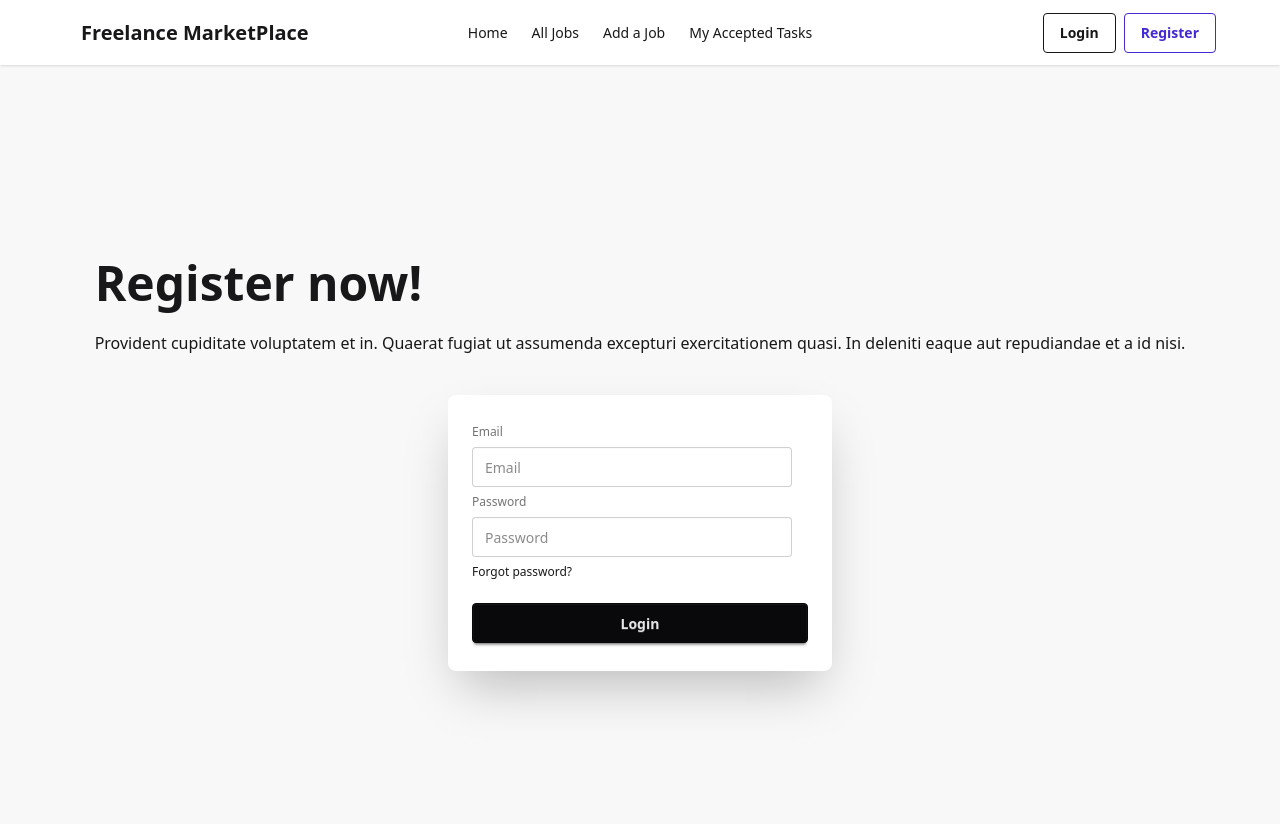
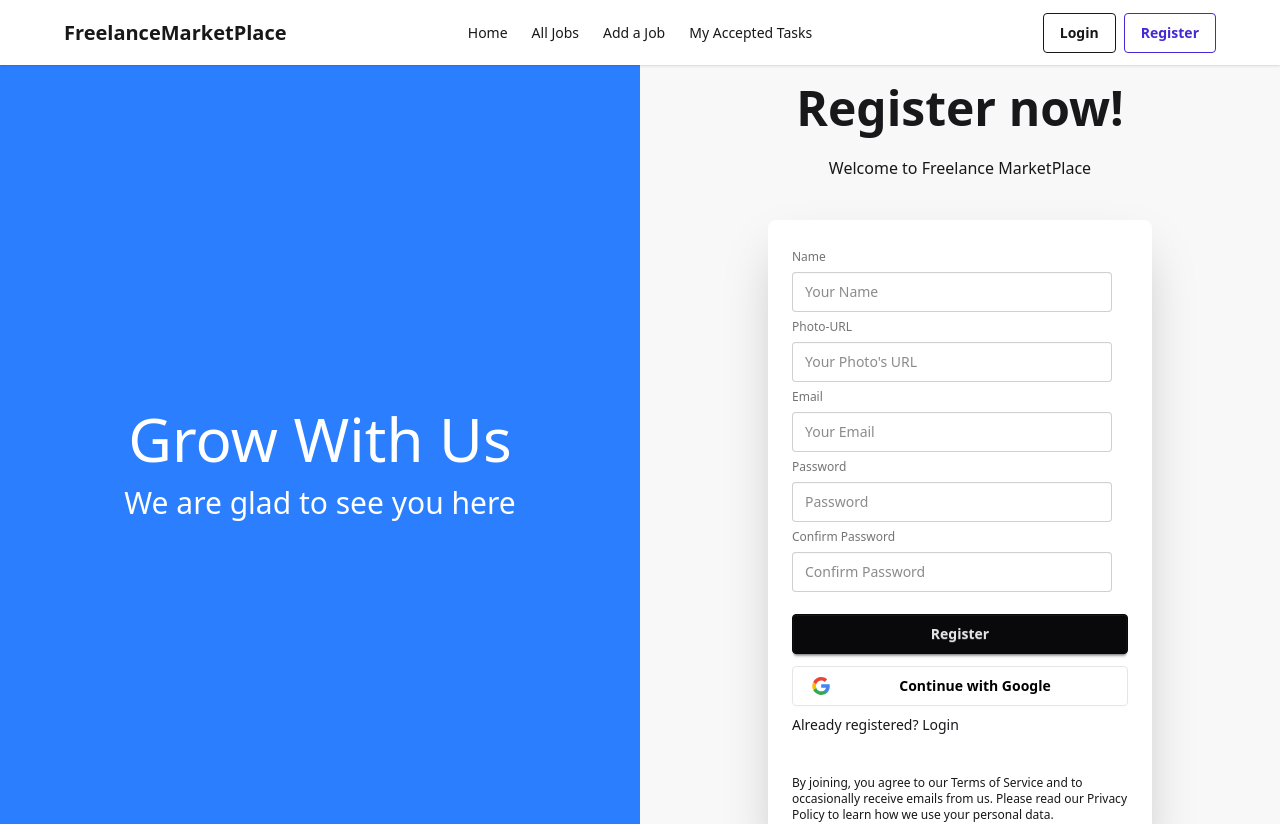
Before and after one commit to HasinIshrakK/Freelance_MarketPlace_client-side, a React (Vite) app: page /auth/register in a window 1280 px wide. Shown: the top 824 px of the page. Built offline with nearby package versions, Linux system fonts and the light colour scheme.

Commit message:
Auth Pages designed

```diff
--- a/src/Components/Navbar/Navbar.jsx
+++ b/src/Components/Navbar/Navbar.jsx
@@ -10,7 +10,7 @@ const list = <>
 
 const Navbar = () => {
     return (
-        <div className="navbar bg-base-100 shadow-sm px-16">
+        <div className="navbar bg-base-100 shadow-sm px-6 sm:px-16">
             <div className="navbar-start">
                 <div className="dropdown">
                     <div tabIndex={0} role="button" className="btn btn-ghost lg:hidden">
@@ -22,16 +22,27 @@ const Navbar = () => {
                         {list}
                     </ul>
                 </div>
-                <Link to='/' className="btn btn-ghost text-xl">Freelance MarketPlace</Link>
+                <Link to='/' className="text-xl font-bold">Freelance
+                    <span className="block sm:hidden"></span>
+                    MarketPlace</Link>
             </div>
             <div className="navbar-center hidden lg:flex">
                 <ul className="menu menu-horizontal px-1">
                     {list}
                 </ul>
             </div>
-            <div className="navbar-end gap-2">
-                <Link to='/auth/login' className="btn btn-outline">Login</Link>
-                <Link to='/auth/register' className="btn btn-primary btn-outline">Register</Link>
+            <div className="navbar-end">
+                <div className='hidden sm:block space-x-2'>
+                    <Link to='/auth/login' className="btn btn-outline">Login</Link>
+                    <Link to='/auth/register' className="btn btn-primary btn-outline">Register</Link>
+                </div>
+                <div className="dropdown dropdown-hover dropdown-end sm:hidden">
+                    <div tabIndex={0} role="button" className="btn btn-primary btn-outline m-1">Login/<br></br>Register</div>
+                    <ul tabIndex="-1" className="dropdown-content menu bg-base-100 rounded-box z-1 w-52 p-2 shadow-sm">
+                        <Link to='/auth/login' className="btn">Login</Link>
+                        <Link to='/auth/register' className="btn">Register</Link>
+                    </ul>
+                </div>
             </div>
         </div>
     );
--- a/src/Pages/AuthLayout/AuthLayout.jsx
+++ b/src/Pages/AuthLayout/AuthLayout.jsx
@@ -3,7 +3,15 @@ import { Outlet } from "react-router";
 
 export default function AuthLayout() {
     return (
-        <div className="min-h-screen w-full bg-gray-50 mx-auto">
+        <div className="min-h-screen w-full sm:grid grid-cols-2 bg-blue-500 mx-auto">
+            <div className="text-white space-y-4 flex-col justify-center items-center hidden sm:flex">
+                <h1 className="text-6xl">
+                    Grow With Us
+                </h1>
+                <p className="text-3xl">
+                    We are glad to see you here
+                </p>
+            </div>
             <Outlet></Outlet>
         </div>
     );
--- a/src/Pages/AuthLayout/Login/Login.jsx
+++ b/src/Pages/AuthLayout/Login/Login.jsx
@@ -1,4 +1,5 @@
 import React from 'react';
+import { Link } from 'react-router';
 
 const Login = () => {
   return (
@@ -7,11 +8,10 @@ const Login = () => {
         <div className="text-center">
           <h1 className="text-5xl font-bold">Login now!</h1>
           <p className="py-6">
-            Provident cupiditate voluptatem et in. Quaerat fugiat ut assumenda excepturi exercitationem
-            quasi. In deleniti eaque aut repudiandae et a id nisi.
+            Welcome Back
           </p>
         </div>
-        <div className="card bg-base-100 w-full max-w-sm shrink-0 shadow-2xl">
+        <div className="card bg-base-100 w-72 sm:w-96 max-w-sm shrink-0 shadow-2xl">
           <div className="card-body">
             <form>
               <fieldset className="fieldset">
@@ -22,6 +22,13 @@ const Login = () => {
                 <div><a className="link link-hover">Forgot password?</a></div>
                 <button className="btn btn-neutral mt-4">Login</button>
               </fieldset>
+              <button className="btn bg-white text-black border-[#e5e5e5] mt-2 w-full">
+                <svg aria-label="Google logo" className='h-6' xmlns="http://www.w3.org/2000/svg" viewBox="0 0 512 512"><g><path d="m0 0H512V512H0" fill="#fff"></path><path fill="#34a853" d="M153 292c30 82 118 95 171 60h62v48A192 192 0 0190 341"></path><path fill="#4285f4" d="m386 400a140 175 0 0053-179H260v74h102q-7 37-38 57"></path><path fill="#fbbc02" d="m90 341a208 200 0 010-171l63 49q-12 37 0 73"></path><path fill="#ea4335" d="m153 219c22-69 116-109 179-50l55-54c-78-75-230-72-297 55"></path></g></svg>
+                <p>
+                  Continue with Google
+                </p>
+              </button>
+              <div className='mt-2'>Don't have an account? <Link to='/auth/register' className="link link-hover">Register</Link></div>
             </form>
           </div>
         </div>
--- a/src/Pages/AuthLayout/Register/Register.jsx
+++ b/src/Pages/AuthLayout/Register/Register.jsx
@@ -1,28 +1,46 @@
 import React from 'react';
+import { Link } from 'react-router';
 
 const Register = () => {
   return (
     <div className="hero bg-base-200 min-h-screen">
       <div className="hero-content flex-col">
-        <div className="text-center lg:text-left">
+        <div className="text-center">
           <h1 className="text-5xl font-bold">Register now!</h1>
           <p className="py-6">
-            Provident cupiditate voluptatem et in. Quaerat fugiat ut assumenda excepturi exercitationem
-            quasi. In deleniti eaque aut repudiandae et a id nisi.
+            Welcome to Freelance MarketPlace
           </p>
         </div>
-        <div className="card bg-base-100 w-full max-w-sm shrink-0 shadow-2xl">
+        <div className="card bg-base-100 w-full sm:w-96 max-w-sm shrink-0 shadow-2xl">
           <div className="card-body">
             <form>
               <fieldset className="fieldset">
+                <label className="label">Name</label>
+                <input type="text" name='name' className="input" placeholder="Your Name" />
+                <label className="label">Photo-URL</label>
+                <input type="text" name='photo' className="input" placeholder="Your Photo's URL" />
                 <label className="label">Email</label>
-                <input type="email" className="input" placeholder="Email" />
+                <input type="email" name='email' className="input" placeholder="Your Email" />
                 <label className="label">Password</label>
-                <input type="password" className="input" placeholder="Password" />
-                <div><a className="link link-hover">Forgot password?</a></div>
-                <button className="btn btn-neutral mt-4">Login</button>
+                <input type="password" name='password' className="input" placeholder="Password" />
+                <label className="label">Confirm Password</label>
+                <input type="password" name='password2' className="input" placeholder="Confirm Password" />
+                <button className="btn btn-neutral mt-4">Register</button>
               </fieldset>
+              <button className="btn bg-white text-black border-[#e5e5e5] mt-2 w-full">
+                <svg aria-label="Google logo" className='h-6' xmlns="http://www.w3.org/2000/svg" viewBox="0 0 512 512"><g><path d="m0 0H512V512H0" fill="#fff"></path><path fill="#34a853" d="M153 292c30 82 118 95 171 60h62v48A192 192 0 0190 341"></path><path fill="#4285f4" d="m386 400a140 175 0 0053-179H260v74h102q-7 37-38 57"></path><path fill="#fbbc02" d="m90 341a208 200 0 010-171l63 49q-12 37 0 73"></path><path fill="#ea4335" d="m153 219c22-69 116-109 179-50l55-54c-78-75-230-72-297 55"></path></g></svg>
+                <p>
+                  Continue with Google
+                </p>
+              </button>
+              <div className='mt-2'>Already registered? <Link to='/auth/login' className="link link-hover">Login</Link></div>
             </form>
+          </div>
+          <div>
+            <p className='p-6 pt-4 text-xs'>
+              By joining, you agree to our <a className='link link-hover'>Terms of Service</a> and to occasionally receive emails from us.
+              Please read our <a className='link link-hover'>Privacy Policy</a> to learn how we use your personal data.
+            </p>
           </div>
         </div>
       </div>
```
